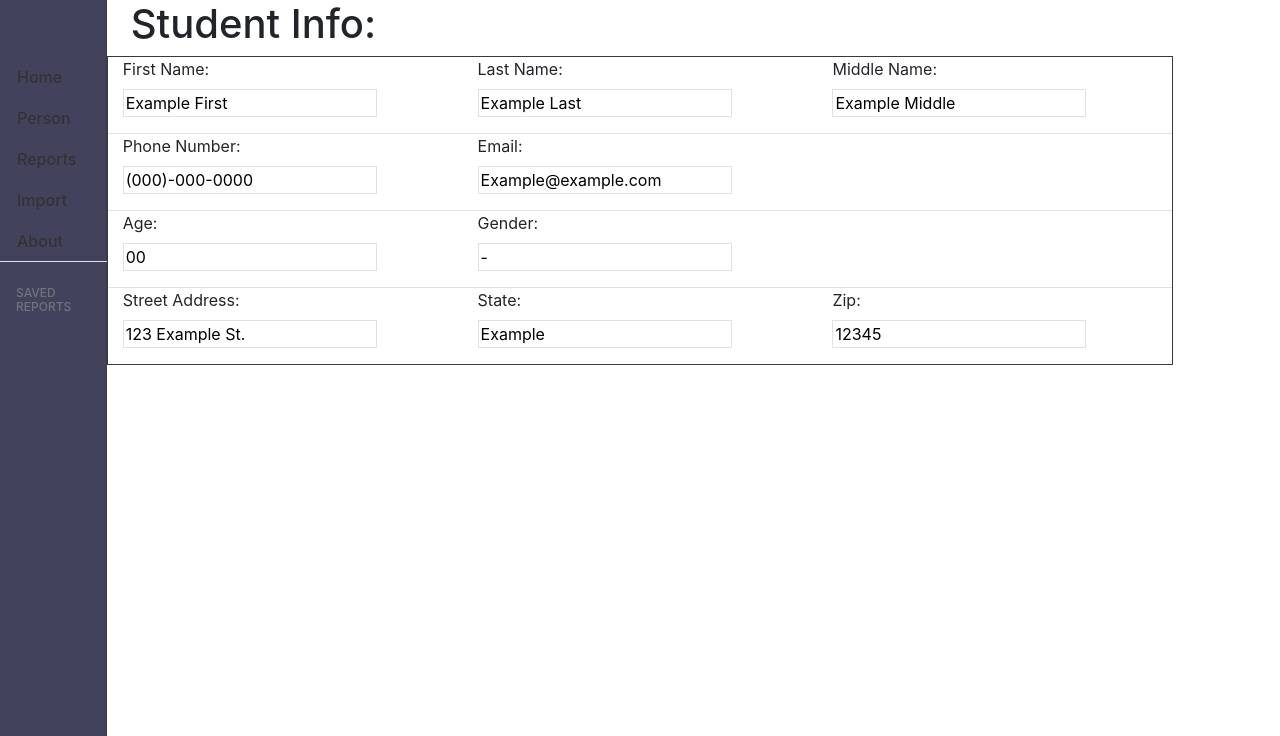
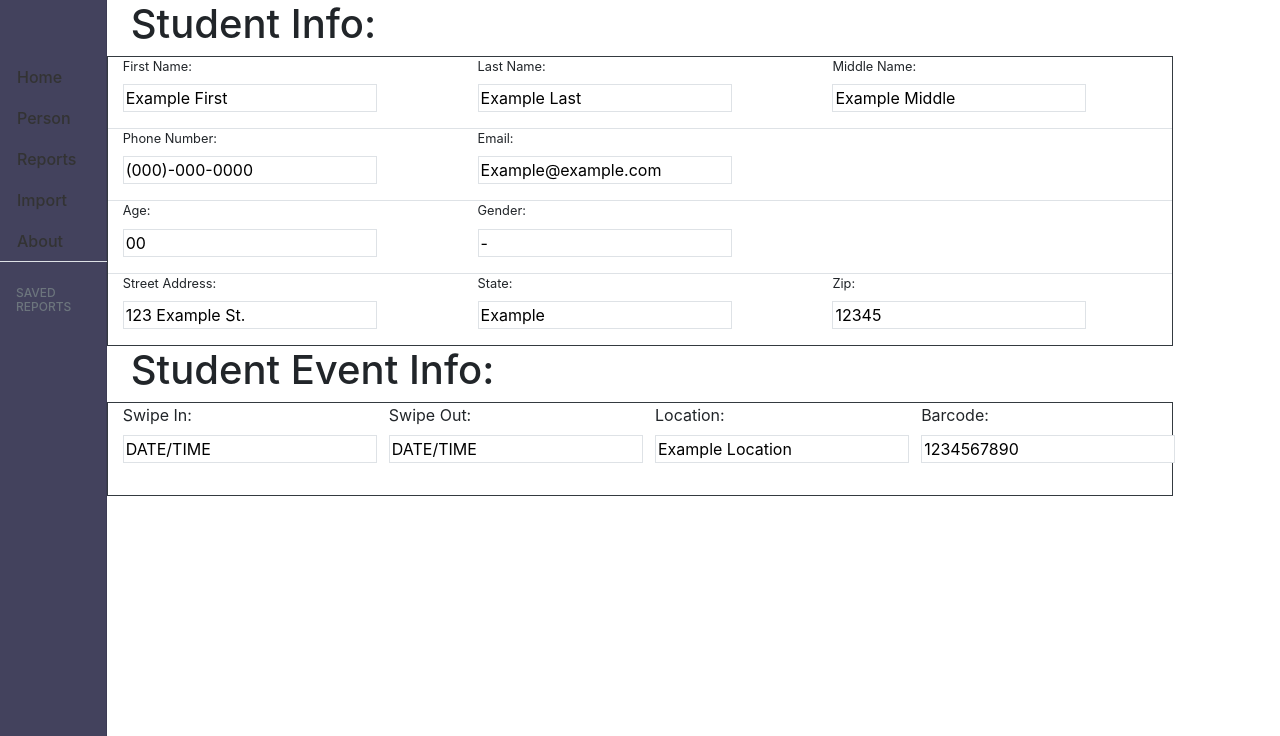
Before and after one commit to dev-nullified/UNR-VMC, a Flask app: page /person in a window 1280 px wide. Shown: the top 736 px of the page. Run offline with Flask 2, Linux system fonts and the light colour scheme; some libraries are stand-ins or nearby versions.

Commit message:
Added event section to persons.html

```diff
--- a/app/templates/persons.html
+++ b/app/templates/persons.html
@@ -3,6 +3,8 @@
 {% block title %}person{% endblock %}
 
 {% block body %}
+
+<!-- STUDENT INFO -->
 
 <div class="container col-10 px-4">
     <h1>Student Info:</h1>
@@ -11,7 +13,7 @@
 <div class="container col-10 border border-dark">
     <form>
         <!-- FIRST ROW LABELS : NAMES -->
-        <div class="row">
+        <div class="row small">
             <label class="col-4">First Name: </label>
             <label class="col-4">Last Name: </label>
             <label class="col-4">Middle Name: </label>
@@ -33,7 +35,7 @@
         </div>
 
         <!-- SECOND ROW LABELS : EMAIL AND PHONE NUMBERS-->
-        <div class="border-top row">
+        <div class="border-top row small">
             <label class="col-4">Phone Number: </label>
             <label class="col-4">Email: </label>
         </div>
@@ -48,8 +50,8 @@
             </div>
         </div>
 
-                <!-- THIRD ROW LABELS : AGE AND GENDER-->
-        <div class="border-top row">
+        <!-- THIRD ROW LABELS : AGE AND GENDER-->
+        <div class="border-top row small">
             <label class="col-4">Age: </label>
             <label class="col-4">Gender: </label>
         </div>
@@ -64,8 +66,8 @@
             </div>
         </div>
 
-                        <!-- FOURTH ROW LABELS : ADDRESS-->
-        <div class="border-top row">
+        <!-- FOURTH ROW LABELS : ADDRESS-->
+        <div class="border-top row small">
             <label class="col-4">Street Address: </label>
             <label class="col-4">State: </label>
             <label class="col-4">Zip: </label>
@@ -89,4 +91,44 @@
 
 </div>
 
+
+<!-- EVENT INFO -->
+
+<div class="container col-10 px-4">
+    <h1>Student Event Info:</h1>
+</div>
+
+<div class="container col-10 border border-dark">
+    <form>
+        <!-- FIRST ROW LABELS : NAMES -->
+        <div class="row bold">
+            <label class="col-3">Swipe In: </label>
+            <label class="col-3">Swipe Out: </label>
+            <label class="col-3">Location: </label>
+            <label class="col-3">Barcode: </label>
+        </div>
+
+        <!-- FIRST ROW INPUT : NAMES -->
+        <div class="form-group row">
+            <div class="col-3">
+                <input class="border" type="text" readonly class="form-control-plaintext" id="SwipeIn" value="DATE/TIME">
+            </div>
+            <div class="col-3">
+                <input class="border" type="text" readonly class="form-control-plaintext" id="SwipeOut" value="DATE/TIME">
+            </div>
+            <div class="col-3">
+                <input class="border" type="text" readonly class="form-control-plaintext" id="Location" value="Example Location">
+            </div>
+            <div class="col-3">
+                <input class="border" type="text" readonly class="form-control-plaintext" id="Barcode" value="1234567890">
+            </div>
+        </div>
+        <div class="row line">
+        </div>
+
+    </form>
+</div>
+
+</div>
+
 {% endblock %}
```
